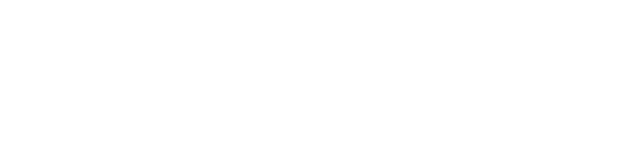
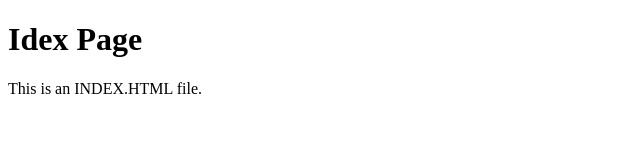
Before and after one commit to marinanadj/movie_api, a website: page index.html in a window 1280 px wide. Shown: the whole page, without its empty margins (0-640 px from the left). Drawn offline with Linux system fonts and the light colour scheme.

Commit message:
renaming 2.5

```diff
--- a/index.html
+++ b/index.html
@@ -1,12 +1,12 @@
 <!DOCTYPE html>
-<html lang="en">
-<head>
-    <meta charset="UTF-8">
-    <meta http-equiv="X-UA-Compatible" content="IE=edge">
-    <meta name="viewport" content="width=device-width, initial-scale=1.0">
-    <title>Document</title>
-</head>
-<body>
+<html lang="en" dir="ltr">
+    <head>
+        <meta charset="utf-8">
+        <title>INDEX</title>
+        </head>
 
-</body>
+    <body>
+        <h1>Idex Page</h1>
+    <P>This is an INDEX.HTML file. </P>
+    </body>
 </html>
```
